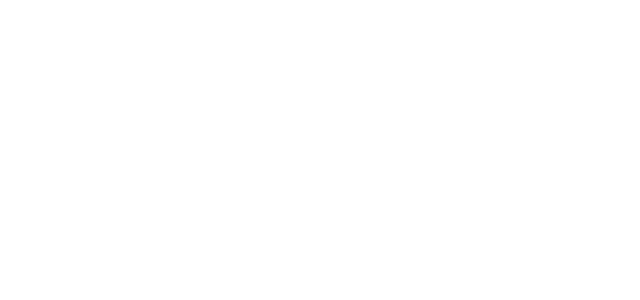
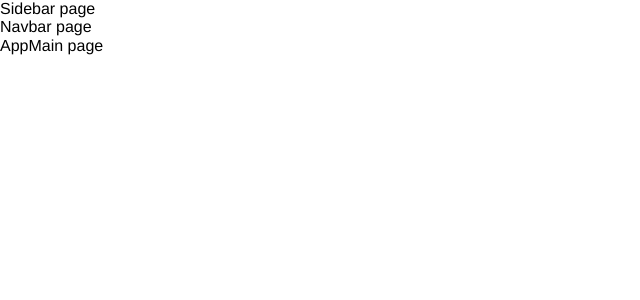
Before and after one commit to Bienaii/initial-template-vue2, a Vue app: page /#/dashboard in a window 1280 px wide. Shown: the top 300 px of the page, without its empty margins (0-640 px from the left). Built offline with nearby package versions, Linux system fonts and the light colour scheme.

Commit message:
feat: 增加首页layout布局

```diff
--- /dev/null
+++ b/src/layout/components/AppMain/index.vue
@@ -0,0 +1,20 @@
+<template>
+  <div>
+    AppMain page
+  </div>
+</template>
+
+<script>
+export default {
+  name: 'AppMain',
+  data() {
+    return {
+
+    }
+  },
+}
+</script>
+
+<style scoped lang="scss">
+
+</style>
--- /dev/null
+++ b/src/layout/components/Navbar/index.vue
@@ -0,0 +1,20 @@
+<template>
+  <div>
+    Navbar page
+  </div>
+</template>
+
+<script>
+export default {
+  name: 'Navbar',
+  data() {
+    return {
+
+    }
+  },
+}
+</script>
+
+<style scoped lang="scss">
+
+</style>
--- /dev/null
+++ b/src/layout/components/Sidebar/index.vue
@@ -0,0 +1,20 @@
+<template>
+  <div>
+    Sidebar page
+  </div>
+</template>
+
+<script>
+export default {
+  name: 'Sidebar',
+  data() {
+    return {
+
+    }
+  },
+}
+</script>
+
+<style scoped lang="scss">
+
+</style>
--- /dev/null
+++ b/src/layout/index.vue
@@ -0,0 +1,34 @@
+<template>
+  <div class="app-wrapper">
+    <Sidebar></Sidebar>
+    <Navbar></Navbar>
+    <AppMain></AppMain>
+  </div>
+</template>
+
+<script>
+import AppMain from './components/AppMain'
+import Navbar from './components/Navbar'
+import Sidebar from './components/Sidebar'
+export default {
+  name: 'Layout',
+  components: {
+    AppMain,
+    Navbar,
+    Sidebar,
+  },
+  data() {
+    return {
+
+    }
+  },
+}
+</script>
+
+<style scoped lang="scss">
+.app-wrapper {
+  position: relative;
+  height: 100%;
+  width: 100%;
+}
+</style>
--- a/src/router/index.js
+++ b/src/router/index.js
@@ -1,11 +1,21 @@
 import Vue from "vue";
 import Router from "vue-router";
+import Layout from '@/layout'
 
 Vue.use(Router);
 
 const constantRoutes = [
   {
-    path: "/", component: () => import("@views/Dashboard/index")
+    path: '/',
+    component: Layout,
+    redirect: '/dashboard',
+    children: [
+      {
+        path: 'dashboard',
+        component: () => import('@/views/Dashboard/index'),
+        name: 'dashboard',
+      }
+    ]
   },
   {
     path: "/login", component: () => import("@views/Login/index")
--- a/src/views/Login/index.vue
+++ b/src/views/Login/index.vue
@@ -59,9 +59,9 @@
   data() {
     return {
       loginForm: {
-        username: '',
-        password: '',
-        validation: '',
+        username: 'amdin',
+        password: '111111',
+        validation: '111111',
       },
       loginRules: {
         username: [{ required: true, trigger: 'blur', message: '请输入用户名' }],
```
